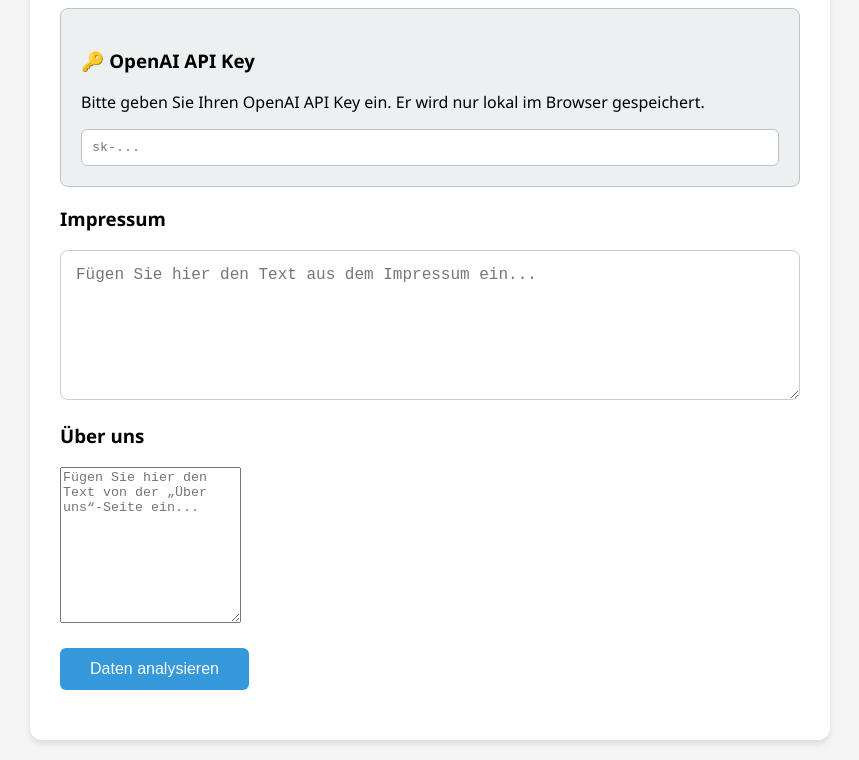
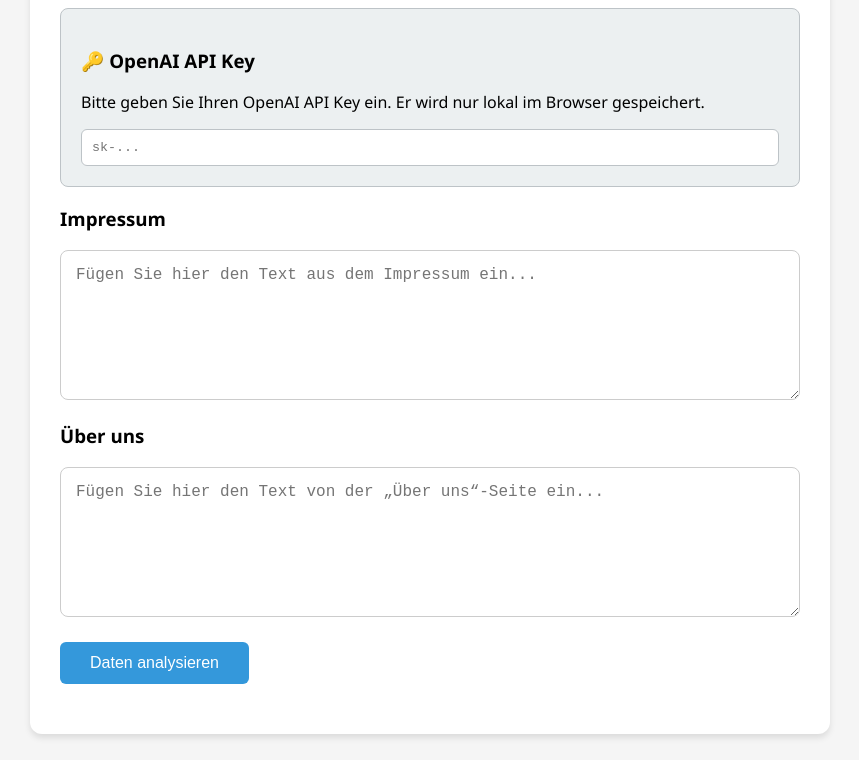
Before and after one commit to AO474747/glaserei, a plain HTML site: page index.html in a window 1280 px wide. Shown: the part 154-914 px from the top of the page, without its empty margins (210-1069 px from the left). Drawn offline with nearby package versions, Linux system fonts and the light colour scheme.

Commit message:
fix(css): Style 'Über uns' textarea to match 'Impressum'

```diff
--- a/style.css
+++ b/style.css
@@ -114,7 +114,7 @@ button:active {
     box-sizing: border-box;
 }
 
-#impressumText {
+#impressumText, #ueberUnsText {
     width: 100%;
     height: 150px;
     padding: 15px;
```
